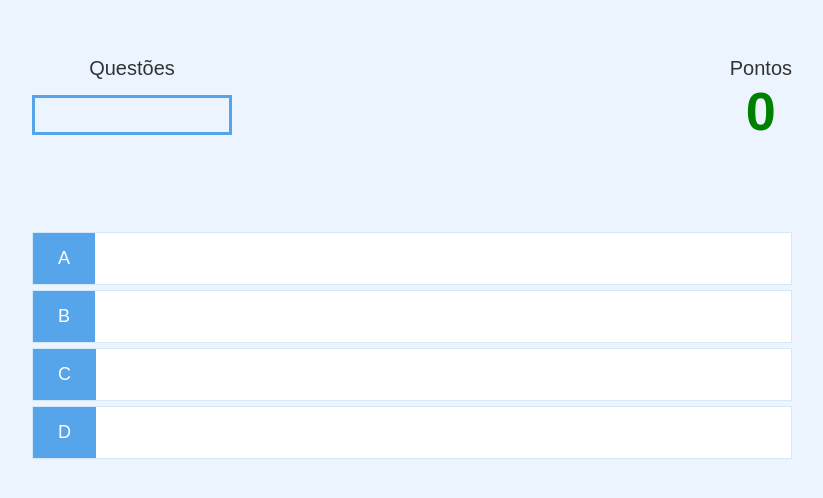
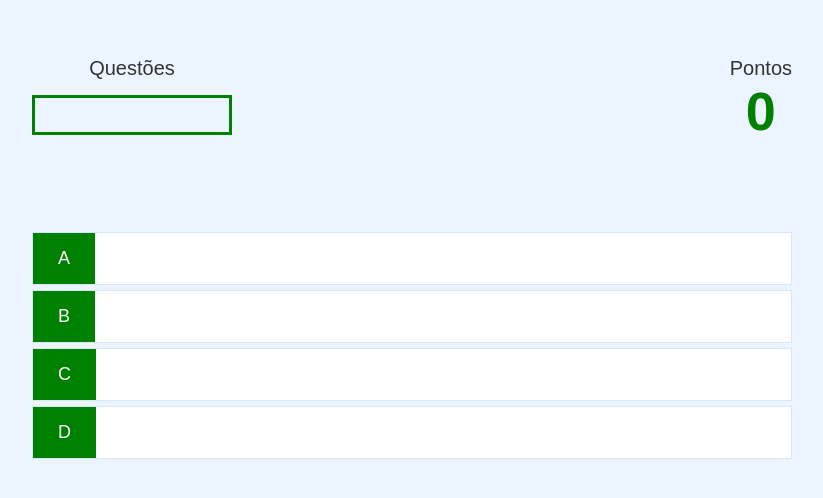
Before and after one commit to cristianfavaro/quiz-pop, a website: page game.html in a window 1280 px wide. Shown: the part 140-638 px from the top of the page, without its empty margins (228-1051 px from the left). Drawn offline with Linux system fonts and the light colour scheme.

Commit message:
ajuste no css da grazi

```diff
--- a/game.css
+++ b/game.css
@@ -13,10 +13,9 @@
   transform: translateY(-0.1rem);
   transition: transform 150ms;
 }
-
 .choice-prefix {
   padding: 1.5rem 2.5rem;
-  background-color: #56a5eb;
+  background-color: green;
   color: white;
 }
 
@@ -52,31 +51,12 @@
 #progressBar {
   width: 20rem;
   height: 4rem;
-  border: 0.3rem solid #56a5eb;
+  border: 0.3rem solid green;
   margin-top: 1.5rem;
 }
 
 #progressBarFull {
   height: 3.4rem;
-  background-color: #56a5eb;
+  background-color: green;
   width: 0%;
 }
-
-/* LOADER */
-/* #loader {
-  border: 1.6rem solid white;
-  border-radius: 50%;
-  border-top: 1.6rem solid #56a5eb;
-  width: 12rem;
-  height: 12rem;
-  animation: spin 2s linear infinite;
-}
-
-@keyframes spin {
-  0% {
-    transform: rotate(0deg);
-  }
-  100% {
-    transform: rotate(360deg);
-  }
-} */
```
